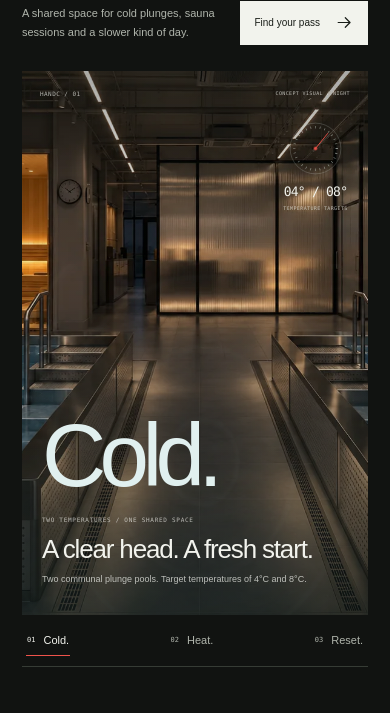
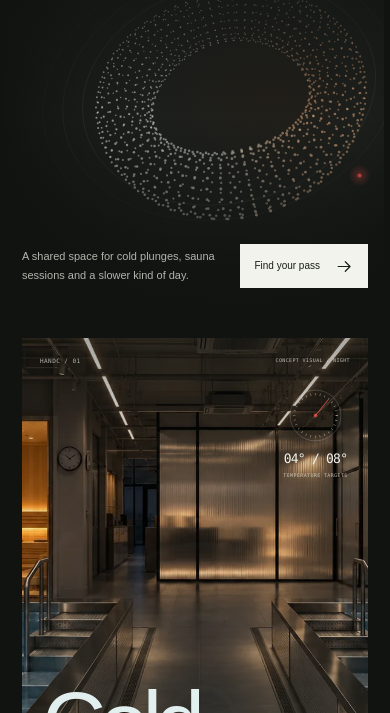
Before and after one commit to ikigaiwif606-acc/CC-APP, a website: page index.html in a window 390 px wide. Shown: the part 387-1100 px from the top of the page. Drawn offline with Linux system fonts and the light colour scheme; no server answers.

Commit message:
Add music-responsive thermal halo to the homepage

```diff
--- a/src/thermal/app.js
+++ b/src/thermal/app.js
@@ -71,9 +71,9 @@
       {id:'sauna',word:'Heat.',index:'02',micro:'COMMUNAL SAUNA / TIMBER WARMTH',title:'Warmth, without the rush.',copy:'Shared sauna access. Warm timber. A little space to slow down.',dial:'H / C',note:'COMMUNAL SAUNA'},
       {id:'reception',word:'Reset.',index:'03',micro:'ARRIVE / REFRESH / RECONNECT',title:'A moment that is yours.',copy:'Arrive, change, reset and refresh. A simple ritual in Raja Uda.',dial:'9–9',note:'DAILY ACCESS HOURS'}
     ];
-    return `<section class="public-hero motion-front"><div class="hero-kicker"><span class="micro"><i class="red-dot"></i> THERMAL WELLNESS / RAJA UDA</span><button class="motion-button" data-experience="motion" aria-pressed="false">Pause motion</button></div>
+    return `<section class="public-hero motion-front"><div class="hero-opening"><div class="thermal-halo" aria-hidden="true"><canvas></canvas></div><div class="hero-kicker"><span class="micro"><i class="red-dot"></i> THERMAL WELLNESS / RAJA UDA</span></div>
       <div class="hero-copy"><h1 tabindex="-1"><span class="hero-headline"><span class="hero-word">${t('Cold.')}</span> <span class="hero-word heat-word">${t('Heat.')}</span></span><span class="hero-tagline">${t('A moment to reset.')}</span></h1><div class="hero-invitation"><p class="muted">${t('A shared space for cold plunges, sauna sessions and a slower kind of day.')}</p>${link('Find your pass','passes')}</div></div>
-      <div class="sequence-track"><div class="thermal-stage" data-step="0" data-visible="true" role="region" aria-label="${t('Cold, heat and reset studio sequence')}">
+      </div><div class="sequence-track"><div class="thermal-stage" data-step="0" data-visible="true" role="region" aria-label="${t('Cold, heat and reset studio sequence')}">
         <div class="stage-film">${spaces.map((space,i)=>`<article class="scene-panel scene-${space.id}" data-scene-panel data-active="${i===0}" aria-hidden="${i!==0}"><div class="scene-visual">${sceneImage(space.id,'',i===0)}</div><div class="scene-shade"></div><div class="scene-atmosphere" aria-hidden="true"></div><div class="stage-topline"><span class="micro">HANDC / ${space.index}</span><span class="micro">${t('CONCEPT VISUAL')} / ${theme.toUpperCase()}</span></div><div class="thermal-instrument" aria-hidden="true"><svg viewBox="0 0 100 100"><circle cx="50" cy="50" r="43"/><circle class="dial-dashes" cx="50" cy="50" r="36"/><path class="dial-needle" d="M50 50 71 24"/><circle class="dial-pin" cx="50" cy="50" r="3"/></svg><strong>${space.dial}</strong><span>${t(space.note)}</span></div><div class="stage-caption"><span class="stage-word" aria-hidden="true">${t(space.word)}</span><div><p class="micro">${t(space.micro)}</p><h2>${t(space.title)}</h2><p>${t(space.copy)}</p></div></div></article>`).join('')}</div>
         <div class="stage-navigation"><span class="micro stage-scroll-hint">${t('SCROLL TO EXPERIENCE')} ↓</span><div role="group" aria-label="${t('Studio spaces')}">${spaces.map((space,i)=>`<button data-experience="stage" data-step="${i}" aria-pressed="${i===0}" aria-label="${t('View '+space.id)}"><span class="mono">0${i+1}</span> ${t(space.word)}<i aria-hidden="true"></i></button>`).join('')}</div><span class="micro stage-location">RAJA UDA / PENANG</span></div>
       </div></div>
--- a/src/thermal/experience.css
+++ b/src/thermal/experience.css
@@ -35,3 +35,24 @@
 :root[data-motion=paused] .button:hover{transform:none}.thermal-stage[data-visible=false] .dial-pin{animation-play-state:paused!important}
 @media(max-height:480px){.header{position:relative}.sequence-track{height:auto;min-height:0}.thermal-stage{position:relative;top:auto;height:440px;min-height:380px;max-height:none}.stage-scroll-hint{display:none}}
 .scene-panel[data-active=false] .stage-caption,.scene-panel[data-active=false] .stage-topline,.scene-panel[data-active=false] .thermal-instrument{visibility:hidden}
+
+/* Thermal halo: the hero stays readable above a decorative music-responsive field. */
+.hero-opening{--halo-surface:244,244,239;position:relative;isolation:isolate;display:flex;flex-direction:column;min-height:clamp(350px,29vw,430px);margin-bottom:35px}
+[data-theme=night] .hero-opening{--halo-surface:17,19,17}
+.thermal-halo{position:absolute;inset:-20px -20px 0;overflow:hidden;pointer-events:none;z-index:0}
+.thermal-halo canvas{display:block;width:100%;height:100%}
+.thermal-halo:after{content:"";position:absolute;inset:0;background:linear-gradient(90deg,rgb(var(--halo-surface)) 0%,rgba(var(--halo-surface),.85) 26%,rgba(var(--halo-surface),.12) 60%,rgba(var(--halo-surface),0) 78%),linear-gradient(0deg,rgba(var(--halo-surface),.85),rgba(var(--halo-surface),0) 48%)}
+.hero-opening .hero-kicker{position:relative;z-index:1;margin:5px 0 0}
+.motion-front .hero-opening .hero-copy{position:relative;z-index:1;flex:1;align-items:center;margin:0;padding:36px 0 32px}
+.hero-opening .hero-invitation{align-self:flex-end}
+@media(max-width:1000px) and (min-width:701px){.hero-opening{min-height:370px}.hero-opening .hero-invitation{max-width:183px!important}.motion-front .hero-opening .hero-copy{gap:24px}}
+@media(max-width:700px){
+  .hero-opening{min-height:500px;margin-bottom:26px}
+  .thermal-halo{inset:-10px -16px 0}
+  .thermal-halo:after{background:linear-gradient(180deg,rgba(var(--halo-surface),.3),rgba(var(--halo-surface),.52) 36%,rgba(var(--halo-surface),0) 62%,rgba(var(--halo-surface),.94) 98%)}
+  .hero-opening .hero-kicker{margin:0}
+  .hero-opening .hero-kicker>.micro:last-child{display:block}
+  .motion-front .hero-opening .hero-copy{padding:44px 0 0}
+  .hero-opening .hero-invitation{position:absolute;left:0;right:0;bottom:24px;width:auto;margin:0!important}
+}
+@media(max-width:380px){.hero-opening{min-height:495px}.hero-opening .hero-invitation{bottom:21px}}
--- a/src/thermal/experience.js
+++ b/src/thermal/experience.js
@@ -3,7 +3,7 @@ window.HandCExperience=(() => {
   'use strict';
   const root=document.documentElement;
   const $=s=>document.querySelector(s),$$=s=>[...document.querySelectorAll(s)];
-  let t=value=>value,context=null,effectsBus=null,musicBus=null,buffer=null,source=null;
+  let t=value=>value,context=null,effectsBus=null,musicBus=null,buffer=null,source=null,analyser=null,spectrum=null;
   let loading=false,music=false,effects=false,request=0,abort=null,audioError='',lastClick=-1;
   let musicPreference='on',waitingForGesture=false,autoplayAttempted=false;
   let observer=null,raf=0,stage=null,manualStep=null,lastStep=-1,motionPreference='full';
@@ -52,7 +52,9 @@ window.HandCExperience=(() => {
     if(!context){
       const Audio=window.AudioContext||window.webkitAudioContext;context=new Audio();
       const limiter=context.createDynamicsCompressor();limiter.threshold.value=-10;limiter.knee.value=12;limiter.ratio.value=4;limiter.attack.value=.005;limiter.release.value=.12;limiter.connect(context.destination);
-      musicBus=context.createGain();effectsBus=context.createGain();musicBus.connect(limiter);effectsBus.connect(limiter);setVolumes();
+      musicBus=context.createGain();effectsBus=context.createGain();
+      analyser=context.createAnalyser();analyser.fftSize=1024;analyser.smoothingTimeConstant=.55;spectrum=new Uint8Array(analyser.frequencyBinCount);
+      musicBus.connect(analyser);analyser.connect(limiter);effectsBus.connect(limiter);setVolumes();
       context.addEventListener?.('statechange',()=>{if(context.state==='closed'){music=false;effects=false;syncSound()}});
     }
     return context;
@@ -67,6 +69,13 @@ window.HandCExperience=(() => {
     for(const [node,value] of [[musicBus,musicVolume/100*.8],[effectsBus,effectsVolume/100*.4]]){
       node.gain.cancelScheduledValues(context.currentTime);node.gain.setTargetAtTime(value,context.currentTime,.025);
     }
+  }
+  function musicEnergy(){
+    if(!music||loading||!musicVolume||context?.state!=='running'||!analyser)return 0;
+    analyser.getByteFrequencyData(spectrum);
+    // Only the music bus contributes; button sounds never move the halo.
+    let bass=0;for(let i=1;i<=4;i++)bass+=spectrum[i];
+    return Math.max(0,Math.min(1,(bass/(4*255)-.15)/.85));
   }
   function stopMusic(){
     request++;abort?.abort();abort=null;loading=false;music=false;waitingForGesture=false;
@@ -192,6 +201,7 @@ window.HandCExperience=(() => {
   function schedulePosition(){if(!raf)raf=requestAnimationFrame(position)}
   function applyMotion(){
     root.dataset.motion=motion();
+    window.HandCHalo?.setMotion(motion());
     $$('[data-experience="motion"]').forEach(button=>{
       button.disabled=motion()==='reduced';button.setAttribute('aria-pressed',String(motion()!=='full'));
       button.innerHTML=`<span aria-hidden="true">${motion()==='full'?'Ⅱ':'▷'}</span> ${t(motion()==='reduced'?'Reduced motion':motion()==='paused'?'Resume motion':'Pause motion')}`;
@@ -209,6 +219,7 @@ window.HandCExperience=(() => {
       observer=new IntersectionObserver(entries=>entries.forEach(entry=>{if(entry.isIntersecting){entry.target.classList.add('is-revealed');observer.unobserve(entry.target)}}),{threshold:.08,rootMargin:'0px 0px -15px 0px'});
       $$('#app [data-reveal]').forEach(el=>observer.observe(el));root.classList.add('motion-ready');
     }
+    window.HandCHalo?.mount({motion:motion(),readAudio:musicEnergy});
     if(!$('#sound-panel')?.open)soundControls();syncSound();applyMotion();attemptDefaultMusic();
   }
   window.addEventListener('scroll',schedulePosition,{passive:true});
--- /dev/null
+++ b/src/thermal/halo.js
@@ -0,0 +1,134 @@
+/* The approved thermal halo. Decorative, local and independent of app actions. */
+window.HandCHalo=(() => {
+  'use strict';
+  const tau=Math.PI*2,cycle=60/104*16;
+  let active=null;
+
+  function destroy(){
+    if(!active)return;
+    cancelAnimationFrame(active.frame);
+    active.resize?.disconnect();active.intersection?.disconnect();
+    active=null;
+  }
+  function drawable(state){return state.mode==='full'&&state.visible&&!document.hidden}
+  function stop(state){cancelAnimationFrame(state.frame);state.frame=0;state.lastTime=null}
+  function status(state){
+    state.host.dataset.haloState=document.hidden?'hidden':!state.visible?'offscreen':state.mode==='full'?'running':state.mode;
+  }
+  function schedule(state){
+    status(state);
+    if(drawable(state)&&!state.frame)state.frame=requestAnimationFrame(now=>tick(state,now));
+  }
+  function tick(state,now){
+    state.frame=0;
+    if(active!==state||!drawable(state))return;
+    // Cap drawing to 30fps and never advance the clock while hidden or offscreen.
+    if(state.lastTime===null)state.lastTime=now;
+    if(now-state.lastPaint>=32){
+      state.time+=Math.min((now-state.lastTime)/1000,.1);
+      state.lastTime=now;state.lastPaint=now;
+      paint(state);
+    }
+    schedule(state);
+  }
+  function measure(state){
+    const {width,height}=state.host.getBoundingClientRect();
+    if(!width||!height)return false;
+    const ratio=Math.min(window.devicePixelRatio||1,2);
+    if(width!==state.width||height!==state.height||ratio!==state.ratio){
+      state.width=width;state.height=height;state.ratio=ratio;
+      state.canvas.width=Math.round(width*ratio);state.canvas.height=Math.round(height*ratio);
+      state.ctx.setTransform(ratio,0,0,ratio,0,0);
+      const columns=width<600?64:92,rows=width<600?20:25;
+      state.mesh=[];
+      for(let ring=0;ring<columns;ring++)for(let tube=0;tube<rows;tube++){
+        const v=tube/rows*tau;
+        state.mesh.push({u:ring/columns*tau,cosV:Math.cos(v),sinV:Math.sin(v)});
+      }
+    }
+    return true;
+  }
+  function paint(state){
+    if(!measure(state))return;
+    const {ctx,width:w,height:h}=state;
+    const still=state.mode!=='full',t=state.mode==='reduced'?2.5:state.time;
+    const mobile=w<660,cx=w*(mobile?.59:.71),cy=h*(mobile?.57:.43);
+    const radius=Math.min(w*(mobile?.37:.24),h*.43);
+    const day=document.documentElement.dataset.theme==='day';
+    const cool=day?[74,94,78]:[198,207,195],warm=day?[150,98,48]:[235,171,122];
+    const accent=day?'181,38,32':'239,83,75';
+    const breath=.5-.5*Math.cos(tau*t/cycle);
+    const energy=still?0:Math.max(0,Math.min(1,Number(state.readAudio?.())||0));
+    state.energy=still?0:state.energy+(energy-state.energy)*(energy>state.energy?.6:.16);
+    const pulse=state.energy,scale=.92+breath*.094+pulse*.025;
+    ctx.clearRect(0,0,w,h);
+    const glow=ctx.createRadialGradient(cx+radius*.3,cy,0,cx,cy,radius*1.75);
+    glow.addColorStop(0,`rgba(${warm},${.05+breath*.04+pulse*.025})`);
+    glow.addColorStop(.45,`rgba(${cool},${.045+breath*.035})`);
+    glow.addColorStop(1,`rgba(${cool},0)`);
+    ctx.fillStyle=glow;ctx.fillRect(0,0,w,h);
+    const spin=t*.11,tilt=.54+Math.sin(t*.16)*.18,roll=-.35+Math.sin(t*.12)*.156;
+    const cosX=Math.cos(tilt),sinX=Math.sin(tilt),cosZ=Math.cos(roll),sinZ=Math.sin(roll);
+    const points=[];
+    for(const vertex of state.mesh){
+      const u=vertex.u+spin,minor=radius*(.205+Math.sin(u*3+t*.45)*.013);
+      const r=radius*.78+minor*vertex.cosV;
+      const x=r*Math.cos(u),y=r*Math.sin(u),z=minor*vertex.sinV;
+      const y2=y*cosX-z*sinX,z2=y*sinX+z*cosX;
+      const x3=x*cosZ-y2*sinZ,y3=x*sinZ+y2*cosZ;
+      const perspective=680/(680-z2),depth=(z2/radius+1)/2;
+      points.push({x:cx+x3*perspective*scale,y:cy+y3*perspective*scale,z:z2,warm:Math.max(0,Math.cos(u-.3)),alpha:Math.min(.95,.2+.46*depth+(.5+.5*Math.sin(u-t*.3))*.2+pulse*.1),size:(.55+depth*.84)*perspective});
+    }
+    points.sort((a,b)=>a.z-b.z);
+    for(const p of points){
+      const color=cool.map((channel,i)=>Math.round(channel+(warm[i]-channel)*p.warm));
+      ctx.fillStyle=`rgba(${color},${p.alpha})`;
+      ctx.beginPath();ctx.arc(p.x,p.y,p.size,0,tau);ctx.fill();
+    }
+    ctx.save();ctx.translate(cx,cy);ctx.rotate(roll);
+    for(let i=0;i<3;i++){
+      const phase=(t/cycle+i/3)%1,r=radius*(1.05+phase*.43);
+      ctx.strokeStyle=`rgba(${cool},${(1-phase)*.11+pulse*.018})`;ctx.lineWidth=.65;
+      ctx.beginPath();ctx.ellipse(0,0,r,r*.74,0,0,tau);ctx.stroke();
+    }
+    ctx.restore();
+    const theta=t*.22-.7,ledX=cx+Math.cos(theta)*radius*1.23,ledY=cy+Math.sin(theta)*radius*.91;
+    const ledGlow=ctx.createRadialGradient(ledX,ledY,0,ledX,ledY,11);
+    ledGlow.addColorStop(0,`rgba(${accent},.38)`);ledGlow.addColorStop(1,`rgba(${accent},0)`);
+    ctx.fillStyle=ledGlow;ctx.fillRect(ledX-11,ledY-11,22,22);
+    ctx.fillStyle=`rgb(${accent})`;ctx.beginPath();ctx.arc(ledX,ledY,2,0,tau);ctx.fill();
+  }
+  function mount({motion='full',readAudio}={}){
+    destroy();
+    const host=document.querySelector('.thermal-halo'),canvas=host?.querySelector('canvas');
+    if(!canvas)return;
+    let ctx;try{ctx=canvas.getContext('2d')}catch{}
+    if(!ctx)return;
+    const state=active={host,canvas,ctx,mode:motion,readAudio,frame:0,time:0,lastTime:null,lastPaint:-100,visible:true,width:0,height:0,ratio:0,energy:0,mesh:[]};
+    paint(state);
+    if(window.ResizeObserver){state.resize=new ResizeObserver(()=>{if(active===state)paint(state)});state.resize.observe(host)}
+    if(window.IntersectionObserver){
+      state.intersection=new IntersectionObserver(entries=>{
+        if(active!==state)return;
+        state.visible=entries.some(entry=>entry.isIntersecting);
+        if(!drawable(state))stop(state);
+        schedule(state);
+      },{threshold:0});state.intersection.observe(host);
+    }
+    schedule(state);
+  }
+  function setMotion(mode){
+    if(!active||active.mode===mode)return;
+    active.mode=mode;stop(active);paint(active);schedule(active);
+  }
+  function visibility(){
+    if(!active)return;
+    if(!drawable(active))stop(active);
+    schedule(active);
+  }
+  document.addEventListener('visibilitychange',visibility);
+  window.addEventListener('pagehide',()=>{if(active)stop(active)});
+  window.addEventListener('pageshow',visibility);
+  window.addEventListener('resize',()=>{if(active&&!active.resize)paint(active)},{passive:true});
+  return {mount,setMotion,destroy};
+})();
```
Also changed, not shown: index.html (+3 -2 lines), tests/app.test.mjs (+51 -2 lines), README.md.
